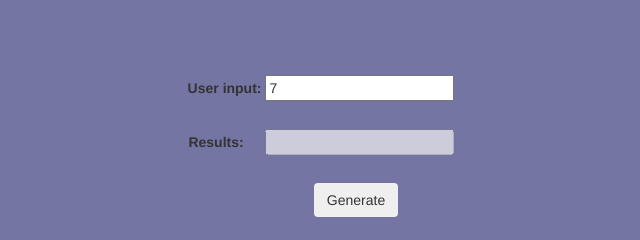
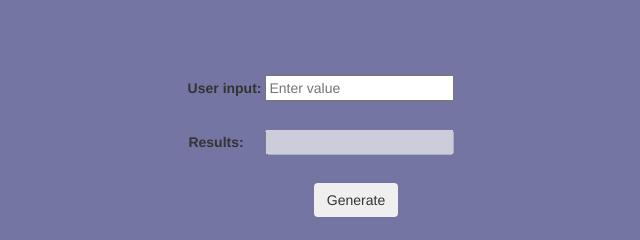
Before and after one commit to jeremiahogutu/test-project, a plain HTML site: page index.html in a window 1280 px wide. Shown: the full height of the page, 319-959 px from the left. Drawn offline with nearby package versions, Linux system fonts and the light colour scheme.

Commit message:
removed default value and added placeholder text

```diff
--- a/index.html
+++ b/index.html
@@ -10,7 +10,7 @@
 	<div class="wrapper">
 		<div class="divSpacing">
 	        <span><strong>User input:</strong></span>
-	         <input id="userInput" type="text" name="userInput" value="7">
+	         <input id="userInput" type="text" name="userInput" placeholder="Enter value">
 	    </div>
 	    <div class="divSpacing">
 	    	<span class="outputLabel"> <strong>Results:</strong></span>
```
